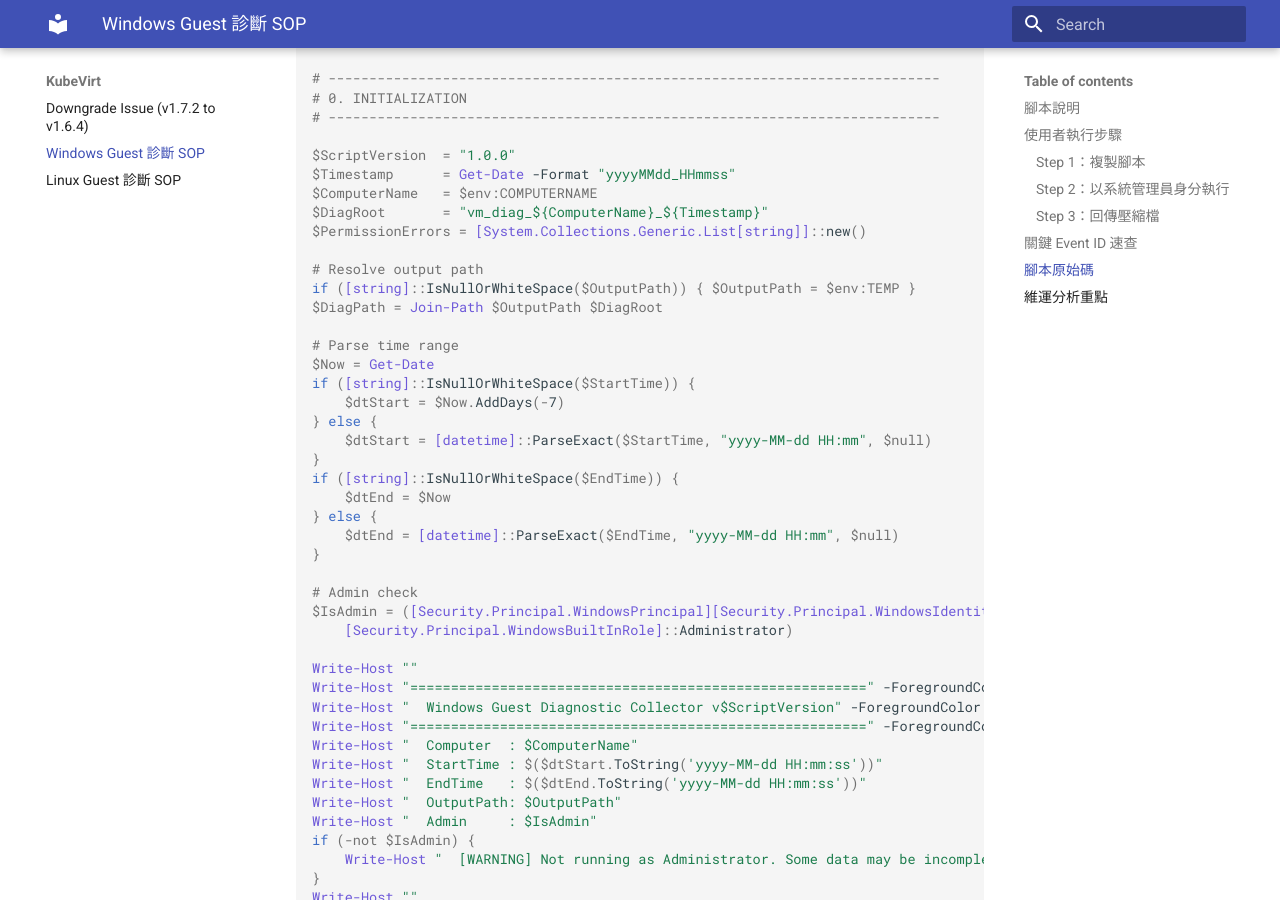
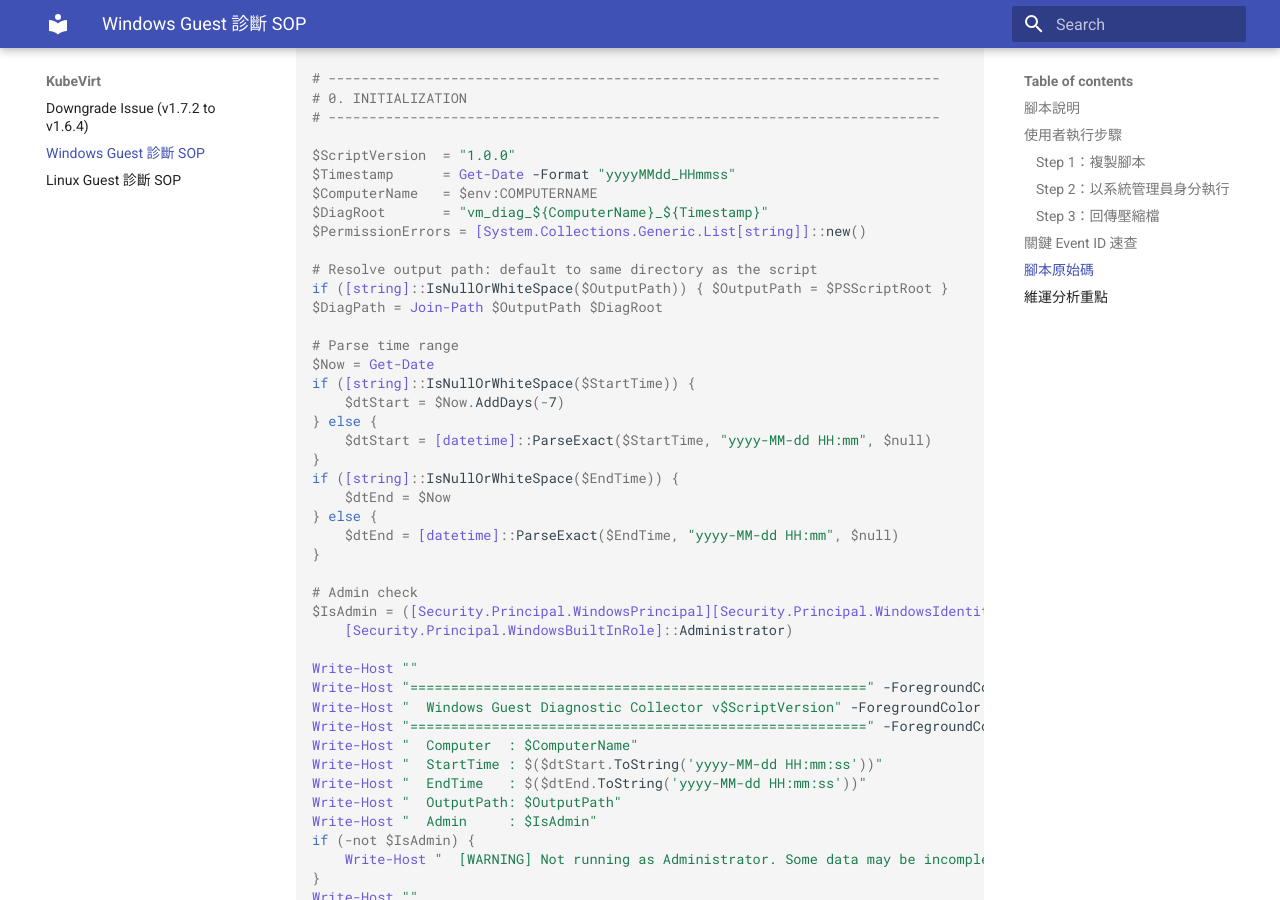
Before and after one commit to MansionLai/ops-knowledge-base, an MkDocs documentation site: the page built from docs/kubevirt/guest-diagnostics-sop.md, in a window 1280 px wide and 900 px high, scrolled down 2787 px. Built offline with MkDocs 1.6.1 and Material for MkDocs 9.7.7, drawn with Linux system fonts in a browser that asks for light colours.

Commit message:
fix(windows-diag): output ZIP to script directory (PSScriptRoot) by default

```diff
--- a/docs/kubevirt/guest-diagnostics-sop.md
+++ b/docs/kubevirt/guest-diagnostics-sop.md
@@ -118,8 +118,8 @@ $ComputerName   = $env:COMPUTERNAME
 $DiagRoot       = "vm_diag_${ComputerName}_${Timestamp}"
 $PermissionErrors = [System.Collections.Generic.List[string]]::new()
 
-# Resolve output path
-if ([string]::IsNullOrWhiteSpace($OutputPath)) { $OutputPath = $env:TEMP }
+# Resolve output path: default to same directory as the script
+if ([string]::IsNullOrWhiteSpace($OutputPath)) { $OutputPath = $PSScriptRoot }
 $DiagPath = Join-Path $OutputPath $DiagRoot
 
 # Parse time range
```
Also changed, not shown: 1 other file.
